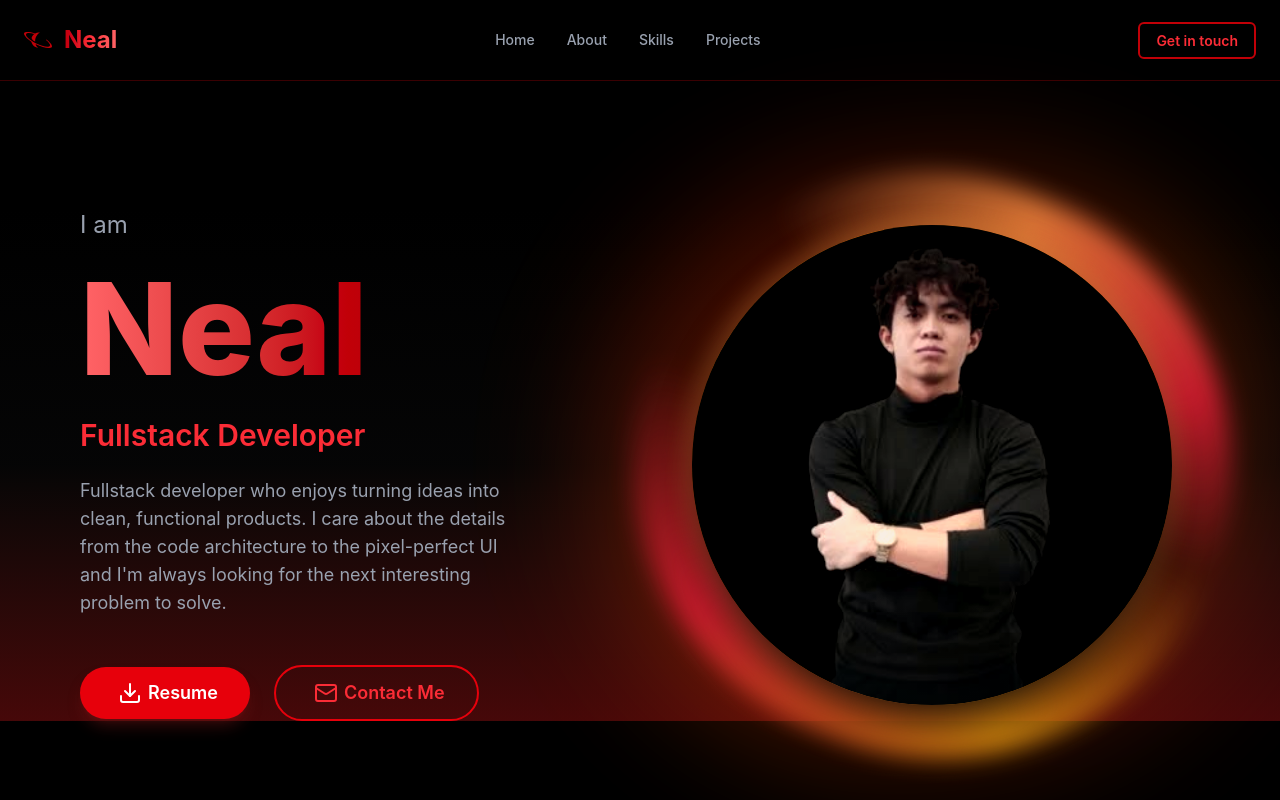
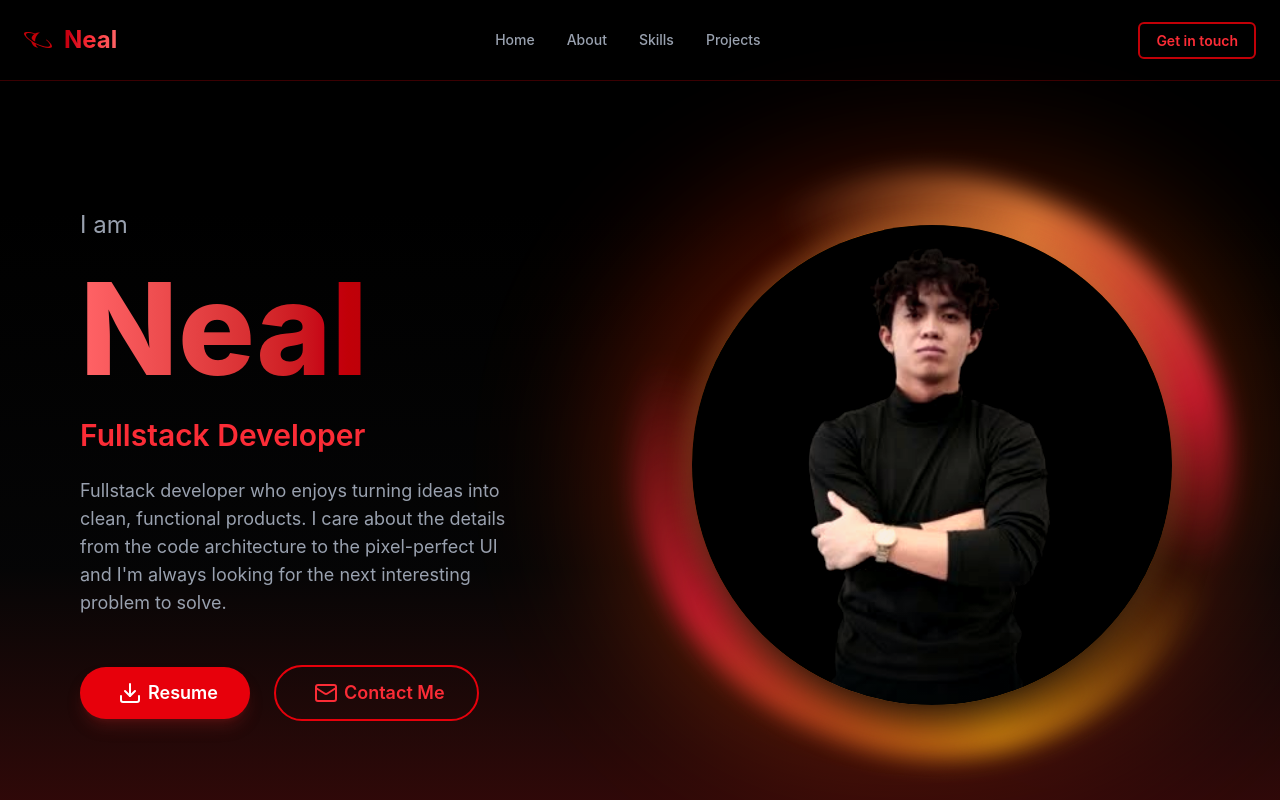
Before and after one commit to ThomasDelamort/portfolio, a React (Vite) app in the folder frontend/: page / in a window 1280 px wide. Shown: the top 800 px of the page. Built offline with nearby package versions, Linux system fonts and the light colour scheme.

Commit message:
ok I think I did ti

```diff
--- a/frontend/src/pages/hero/Hero.jsx
+++ b/frontend/src/pages/hero/Hero.jsx
@@ -3,7 +3,7 @@ import { Download, Mail, User } from "lucide-react";
 const Hero = () => {
   return (
     <>
-      <div className="w-full h-full bg-linear-to-b bg-black via-zinc-900/20 to-red-950">
+      <div className="w-full h-full bg-linear-to-b pb-52 bg-black via-zinc-900/20 to-red-950">
         <div className="max-w-6xl mx-auto px-4 mt-32">
           <div className="grid md:grid-cols-2 gap-12 items-center">
             {/* Left: text content */}
```
